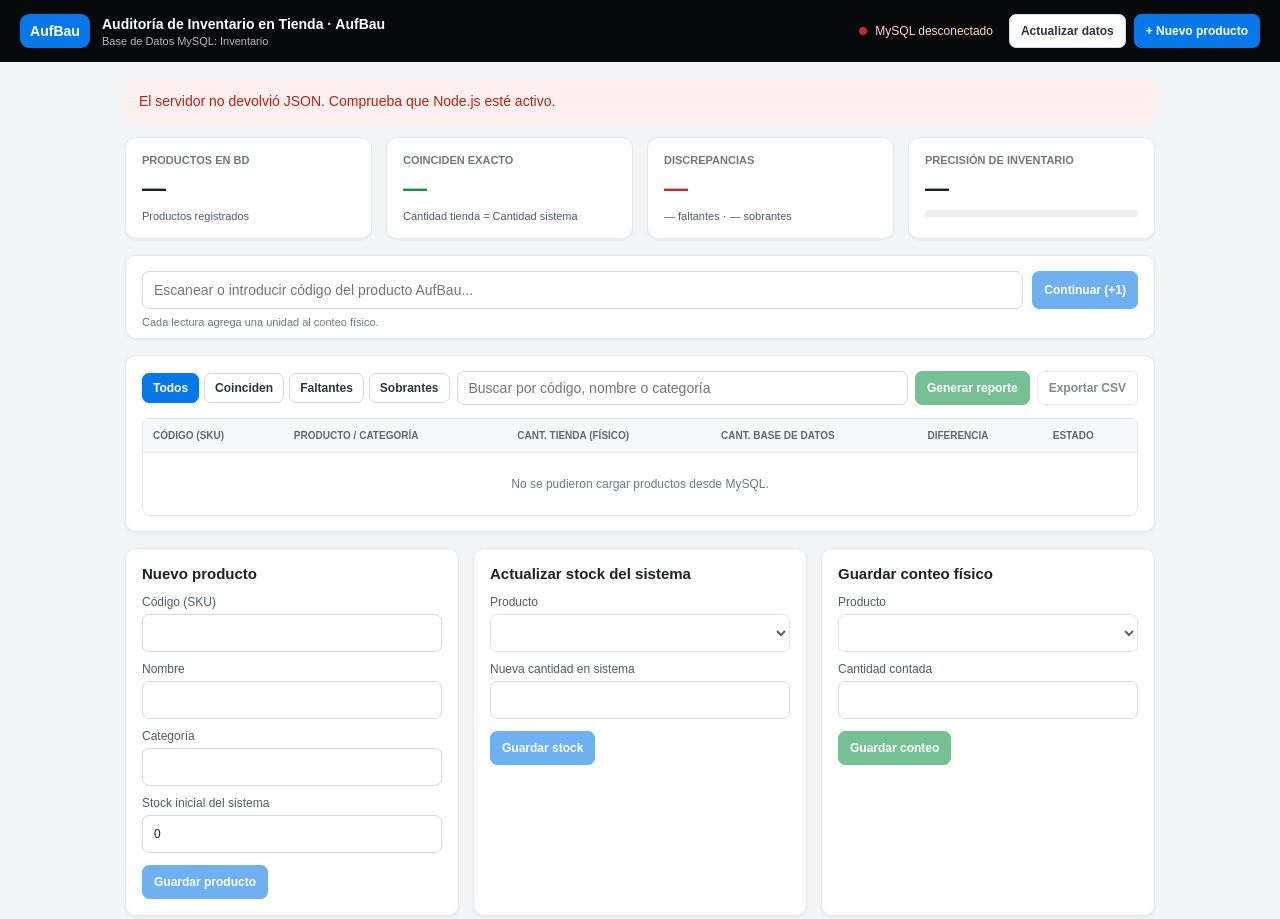
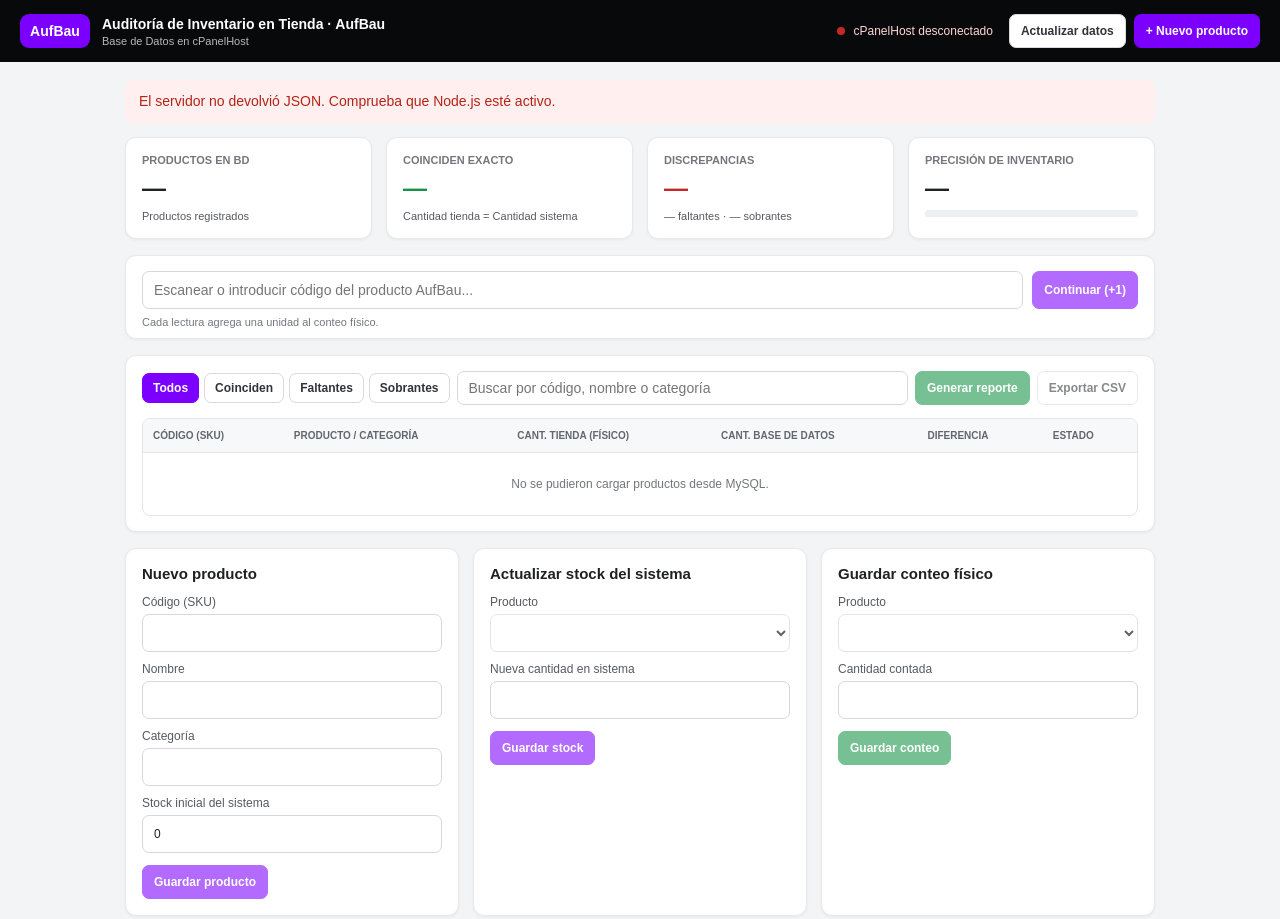
Before and after one commit to Daniel3405/Gestor-Inventario, a website: page index.html in a window 1280 px wide. Shown: the top 919 px of the page. Drawn offline with Linux system fonts and the light colour scheme; no server answers.

Commit message:
modificaciones esteticas
se modificaron colores y algunas cosas que no encajaban esteticamente con el programa

```diff
--- a/index.html
+++ b/index.html
@@ -11,7 +11,7 @@
     <a class="brand" href="index.html">AufBau</a>
     <div class="heading">
       <strong>Auditoría de Inventario en Tienda · AufBau</strong>
-      <span class="subtitle">Base de Datos MySQL: Inventario</span>
+      <span class="subtitle">Base de Datos en cPanelHost</span>
     </div>
     <div class="header-actions">
       <span class="connection offline" id="connection-status"><i></i> Conectando...</span>
--- a/static/app.js
+++ b/static/app.js
@@ -79,7 +79,7 @@ async function refreshData(successMessage) {
     dataLoaded = true;
     render();
     document.getElementById("connection-status").className = "connection";
-    document.getElementById("connection-status").lastChild.textContent = " MySQL conectado";
+    document.getElementById("connection-status").lastChild.textContent = " cPanleHost conectado";
     if (successMessage) showMessage(successMessage, "success");
     return true;
   } catch (error) {
@@ -87,7 +87,7 @@ async function refreshData(successMessage) {
     dataLoaded = false;
     render();
     document.getElementById("connection-status").className = "connection offline";
-    document.getElementById("connection-status").lastChild.textContent = " MySQL desconectado";
+    document.getElementById("connection-status").lastChild.textContent = " cPanelHost desconectado";
     showMessage(error.message, "error");
     return false;
   }
--- a/static/style.css
+++ b/static/style.css
@@ -1,6 +1,6 @@
 :root {
   color-scheme: light;
-  --blue: #0878e8;
+  --blue: #7b00ff;
   --green: #159447;
   --red: #c62828;
   --ink: #202124;
```
